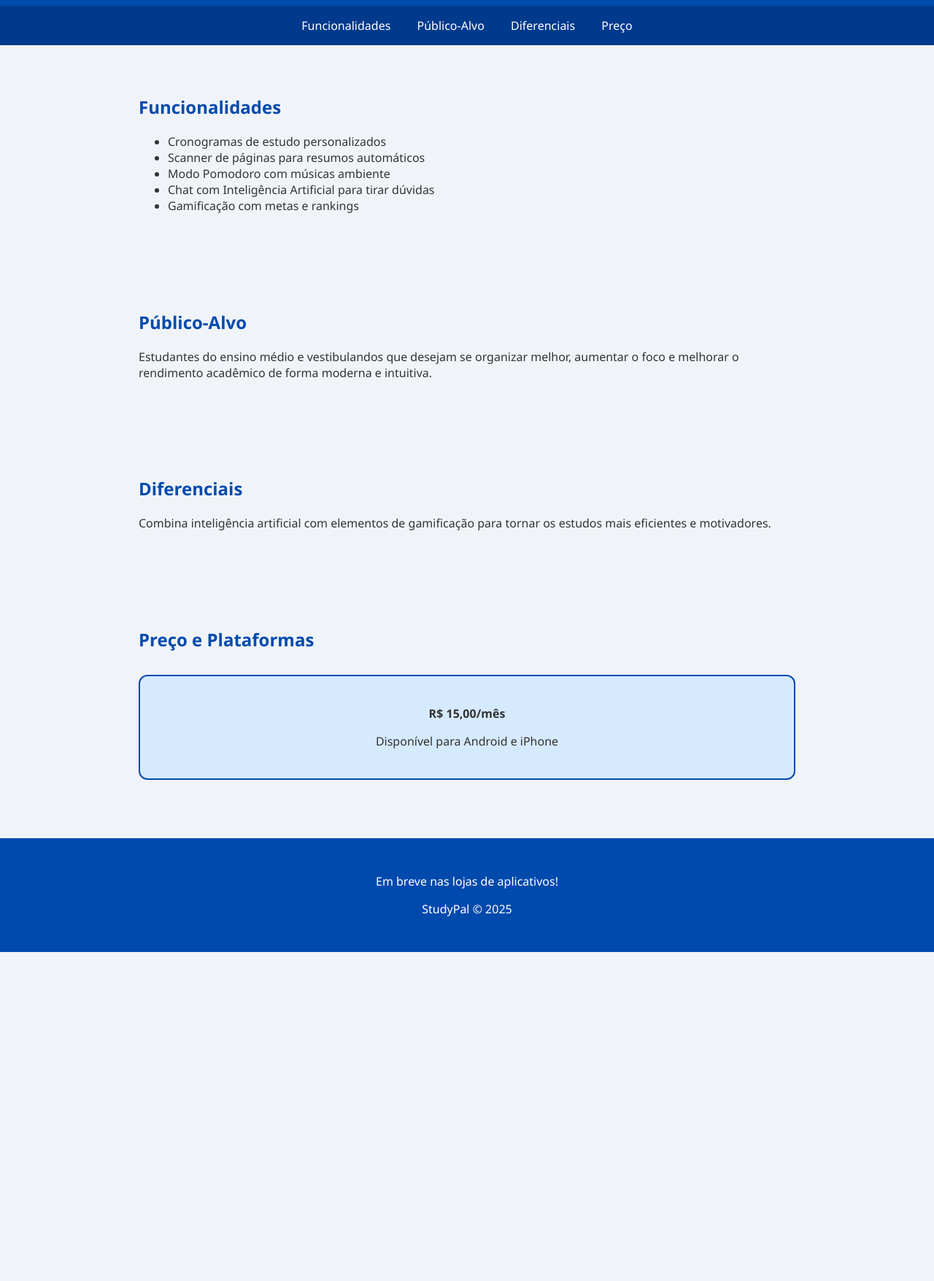
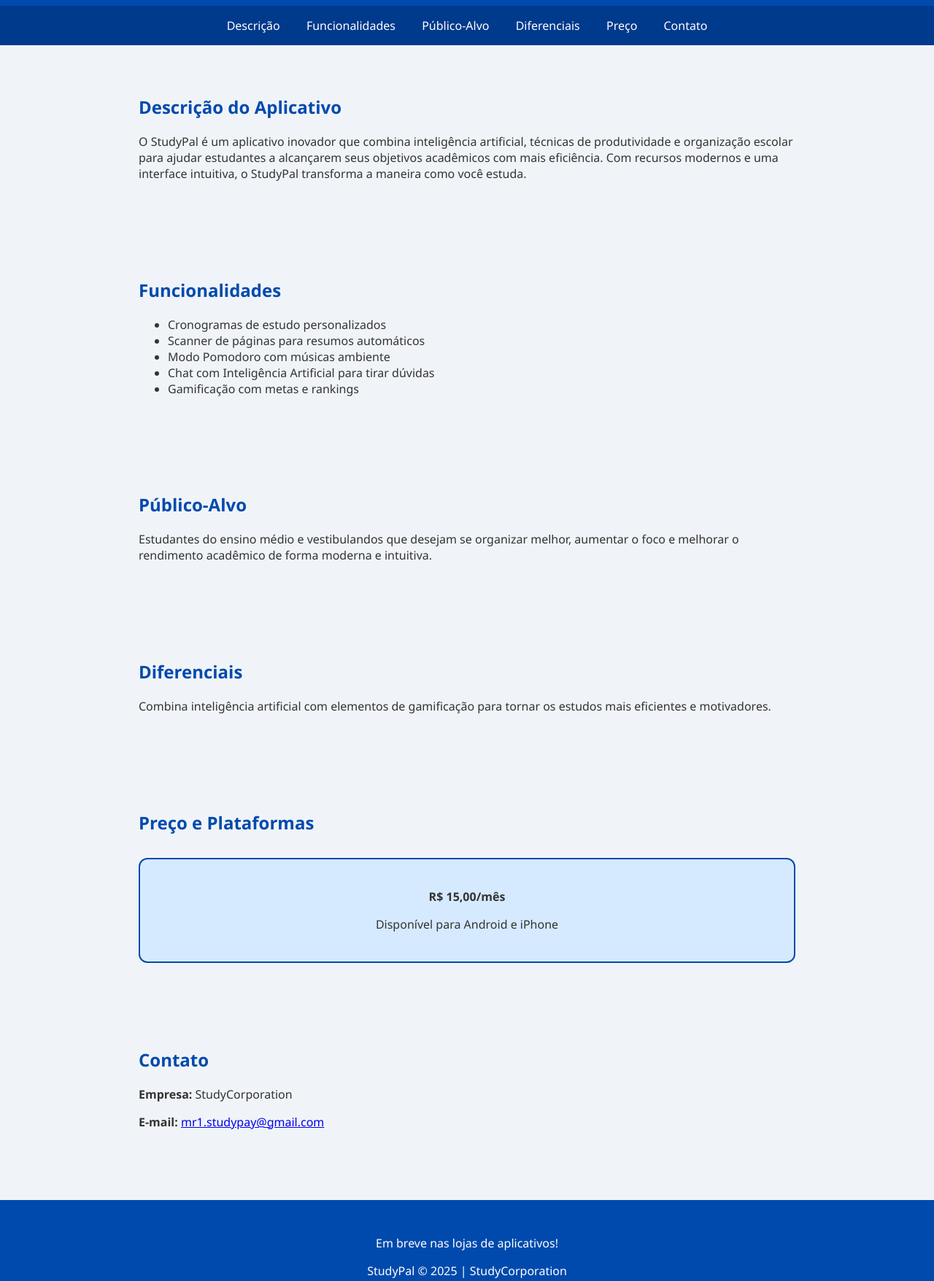
Before and after one commit to ocalcaneg/Study-Pay, a plain HTML site: page index.html in a window 1280 px wide. Shown: the part 180-1936 px from the top of the page at 73% size. Before the commit the page ends 1485 px from the top, so only its background shows below. Drawn offline with Linux system fonts and the light colour scheme.

Commit message:
Add files via upload

```diff
--- a/index.html
+++ b/index.html
@@ -61,11 +61,18 @@
   </header>
 
   <nav>
+    <a href="#descricao">Descrição</a>
     <a href="#funcionalidades">Funcionalidades</a>
     <a href="#publico">Público-Alvo</a>
     <a href="#diferenciais">Diferenciais</a>
     <a href="#preco">Preço</a>
+    <a href="#contato">Contato</a>
   </nav>
+
+  <section id="descricao">
+    <h2>Descrição do Aplicativo</h2>
+    <p>O StudyPal é um aplicativo inovador que combina inteligência artificial, técnicas de produtividade e organização escolar para ajudar estudantes a alcançarem seus objetivos acadêmicos com mais eficiência. Com recursos modernos e uma interface intuitiva, o StudyPal transforma a maneira como você estuda.</p>
+  </section>
 
   <section id="funcionalidades">
     <h2>Funcionalidades</h2>
@@ -96,9 +103,15 @@
     </div>
   </section>
 
+  <section id="contato">
+    <h2>Contato</h2>
+    <p><strong>Empresa:</strong> StudyCorporation</p>
+    <p><strong>E-mail:</strong> <a href="mailto:mr1.studypay@gmail.com">mr1.studypay@gmail.com</a></p>
+  </section>
+
   <footer>
     <p>Em breve nas lojas de aplicativos!</p>
-    <p>StudyPal &copy; 2025</p>
+    <p>StudyPal &copy; 2025 | StudyCorporation</p>
   </footer>
 </body>
 </html>
```
